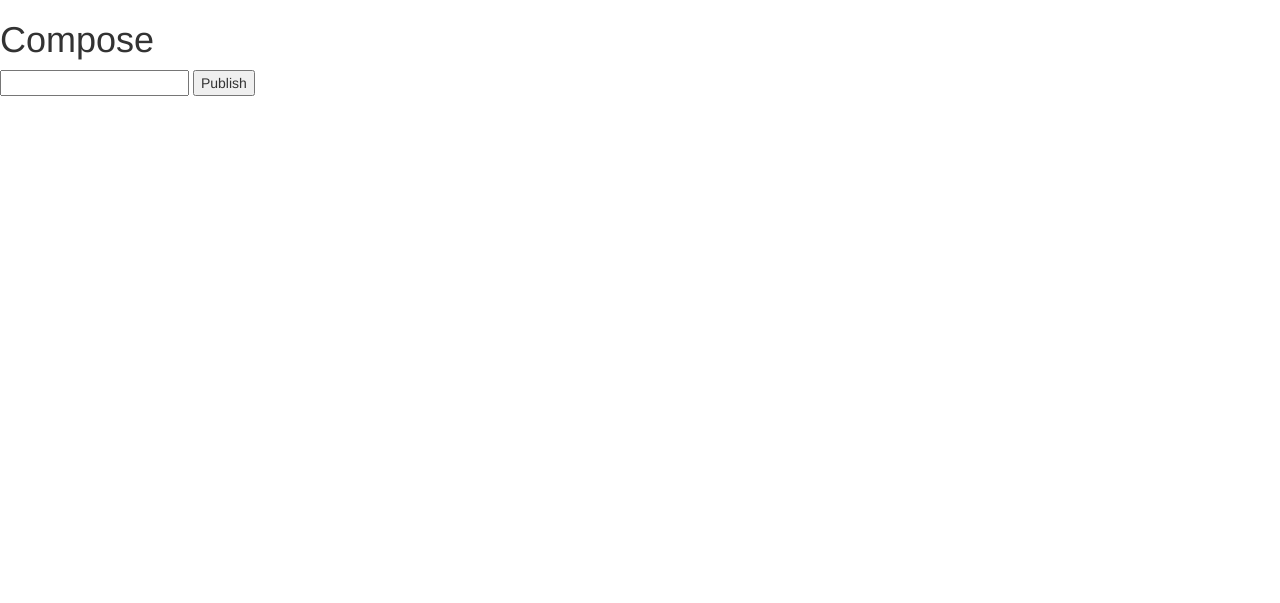
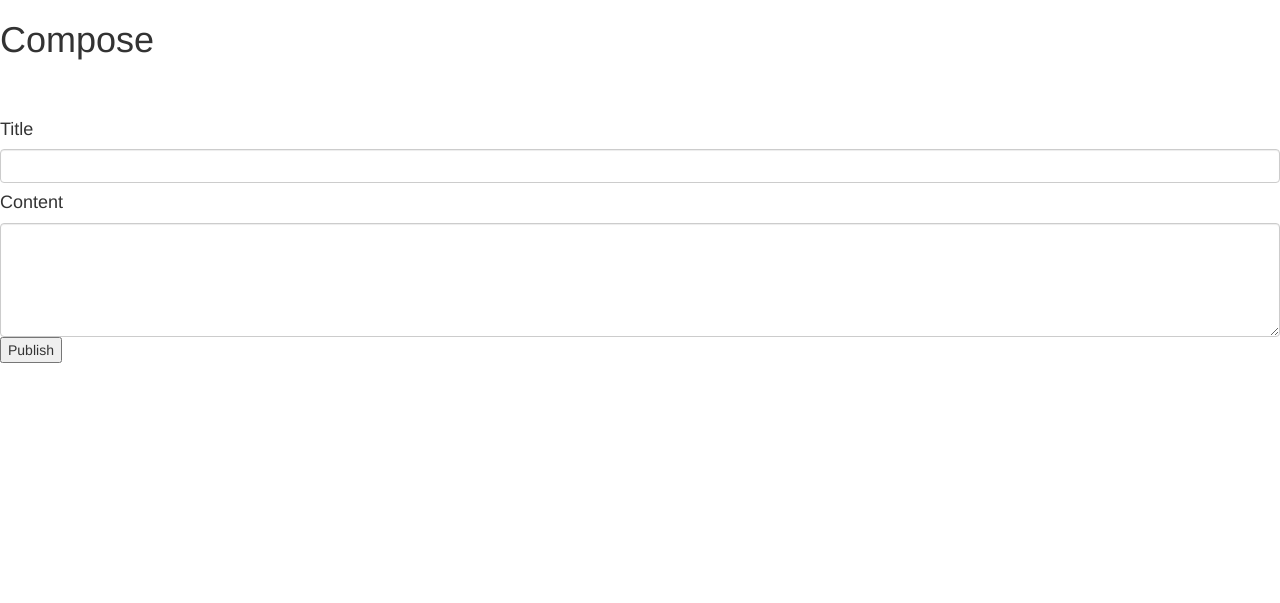
Before and after one commit to anuragyadav20062002/Blog_template_Express_EJS, a Node server app: page /compose in a window 1280 px wide. Shown: the part 90-693 px from the top of the page. Run offline with Node 20, Linux system fonts and the light colour scheme.

Commit message:
updated compose.ejs

```diff
--- a/views/compose.ejs
+++ b/views/compose.ejs
@@ -1,9 +1,14 @@
 <%- include("partials/header"); -%>
 
-<h1>Compose</h1>
-<form action="/compose" method="post">
-  <input type="text" name="input" />
-  <button name="content" value="input" type="submit">Publish</button>
-</form>
+<h1 style="padding-bottom: 50px">Compose</h1>
+<div class="form-group">
+  <form action="/compose" method="post">
+    <h4>Title</h4>
+    <input type="text" class="form-control" name="input" />
+    <h4>Content</h4>
+    <textarea name="input" cols="40" rows="5" class="form-control"></textarea>
+    <button name="content" value="input" type="submit">Publish</button>
+  </form>
+</div>
 
 <%- include("partials/footer"); -%>
```
